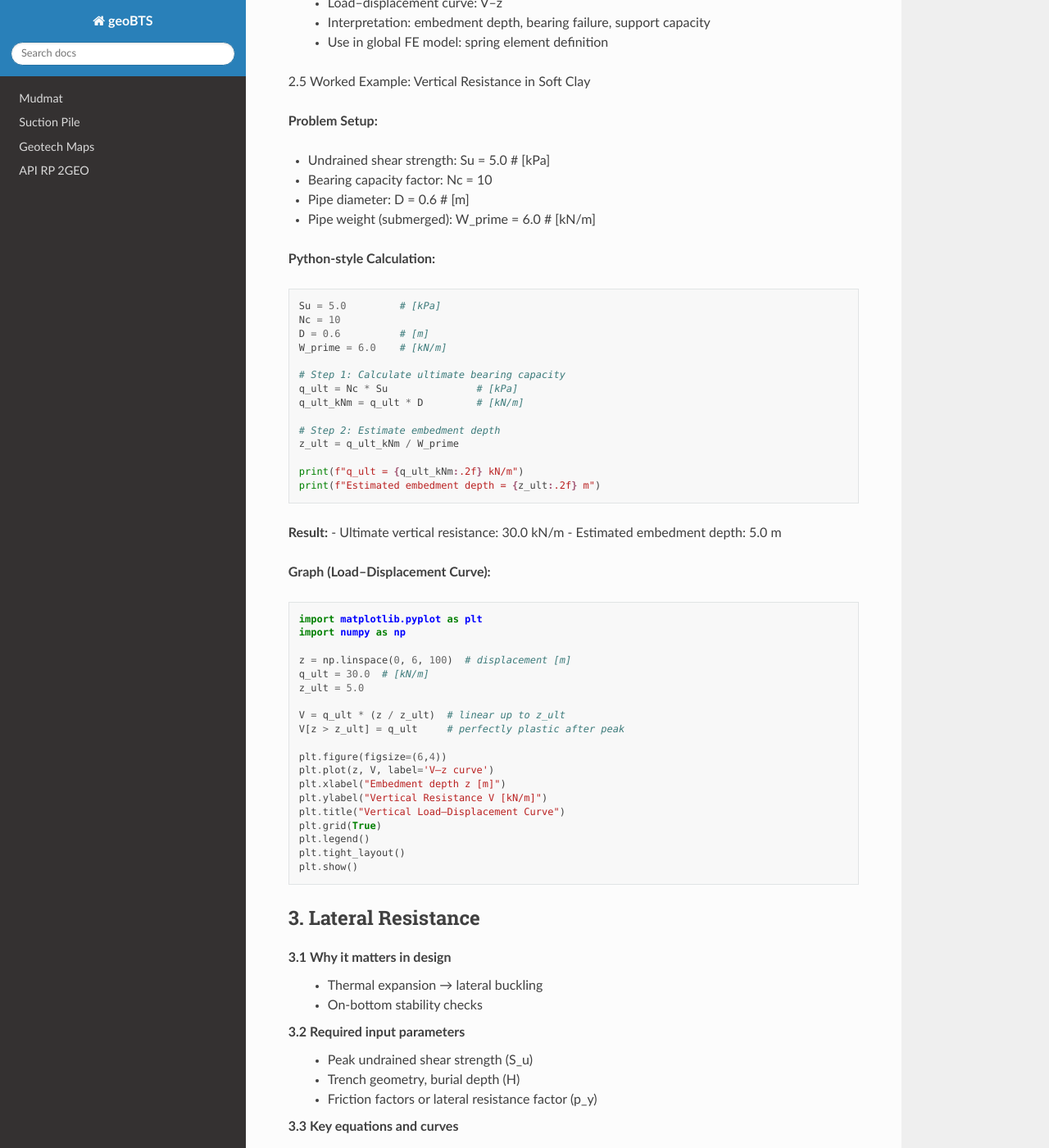
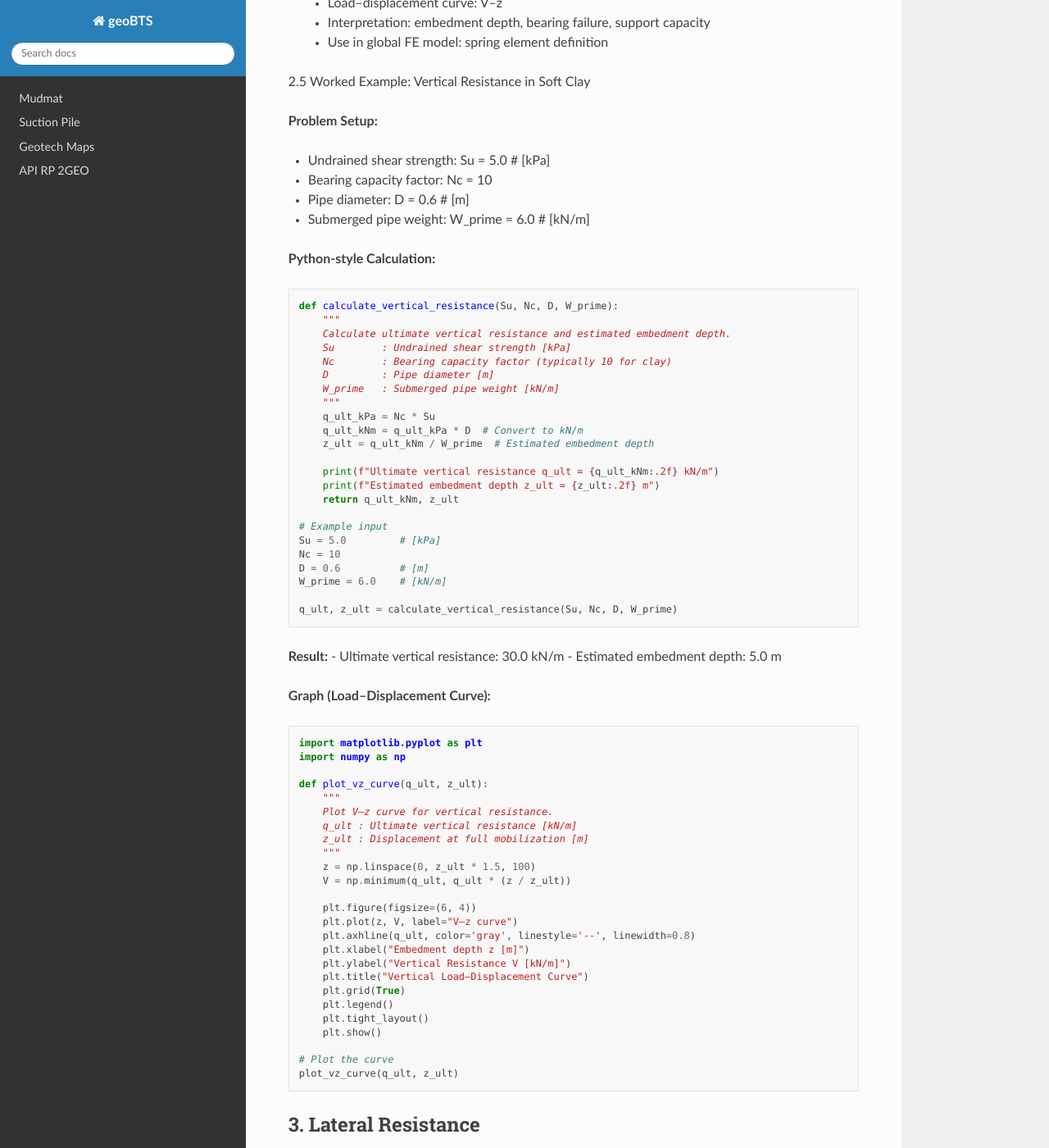
Before and after one commit to jungsohn/geoBTS, a Sphinx documentation site: the page built from docs/source/Pipe_Soil.rst, in a window 1280 px wide and 1400 px high, scrolled down 1029 px. Shown: the whole window at 82% size. Built offline with Sphinx 7.4.7 and the Read the Docs theme 3.1.0, drawn with Linux system fonts in a browser that asks for light colours.

Commit message:
Update Pipe_Soil.rst

```diff
--- a/docs/source/Pipe_Soil.rst
+++ b/docs/source/Pipe_Soil.rst
@@ -44,32 +44,40 @@ Pipe–Soil Interaction (PSI) Handbook
 
 2.5 Worked Example: Vertical Resistance in Soft Clay
 
-
 **Problem Setup:**
 
 - Undrained shear strength: Su = 5.0  # [kPa]
 - Bearing capacity factor: Nc = 10
 - Pipe diameter: D = 0.6  # [m]
-- Pipe weight (submerged): W_prime = 6.0  # [kN/m]
+- Submerged pipe weight: W_prime = 6.0  # [kN/m]
 
 **Python-style Calculation:**
 
 ::
 
+    def calculate_vertical_resistance(Su, Nc, D, W_prime):
+        """
+        Calculate ultimate vertical resistance and estimated embedment depth.
+        Su        : Undrained shear strength [kPa]
+        Nc        : Bearing capacity factor (typically 10 for clay)
+        D         : Pipe diameter [m]
+        W_prime   : Submerged pipe weight [kN/m]
+        """
+        q_ult_kPa = Nc * Su
+        q_ult_kNm = q_ult_kPa * D  # Convert to kN/m
+        z_ult = q_ult_kNm / W_prime  # Estimated embedment depth
+
+        print(f"Ultimate vertical resistance q_ult = {q_ult_kNm:.2f} kN/m")
+        print(f"Estimated embedment depth z_ult = {z_ult:.2f} m")
+        return q_ult_kNm, z_ult
+
+    # Example input
     Su = 5.0         # [kPa]
     Nc = 10
     D = 0.6          # [m]
     W_prime = 6.0    # [kN/m]
 
-    # Step 1: Calculate ultimate bearing capacity
-    q_ult = Nc * Su               # [kPa]
-    q_ult_kNm = q_ult * D         # [kN/m]
-
-    # Step 2: Estimate embedment depth
-    z_ult = q_ult_kNm / W_prime
-
-    print(f"q_ult = {q_ult_kNm:.2f} kN/m")
-    print(f"Estimated embedment depth = {z_ult:.2f} m")
+    q_ult, z_ult = calculate_vertical_resistance(Su, Nc, D, W_prime)
 
 **Result:**
 - Ultimate vertical resistance: 30.0 kN/m
@@ -82,22 +90,30 @@ Pipe–Soil Interaction (PSI) Handbook
     import matplotlib.pyplot as plt
     import numpy as np
 
-    z = np.linspace(0, 6, 100)  # displacement [m]
-    q_ult = 30.0  # [kN/m]
-    z_ult = 5.0
+    def plot_vz_curve(q_ult, z_ult):
+        """
+        Plot V–z curve for vertical resistance.
+        q_ult : Ultimate vertical resistance [kN/m]
+        z_ult : Displacement at full mobilization [m]
+        """
+        z = np.linspace(0, z_ult * 1.5, 100)
+        V = np.minimum(q_ult, q_ult * (z / z_ult))
 
-    V = q_ult * (z / z_ult)  # linear up to z_ult
-    V[z > z_ult] = q_ult     # perfectly plastic after peak
+        plt.figure(figsize=(6, 4))
+        plt.plot(z, V, label="V–z curve")
+        plt.axhline(q_ult, color='gray', linestyle='--', linewidth=0.8)
+        plt.xlabel("Embedment depth z [m]")
+        plt.ylabel("Vertical Resistance V [kN/m]")
+        plt.title("Vertical Load–Displacement Curve")
+        plt.grid(True)
+        plt.legend()
+        plt.tight_layout()
+        plt.show()
 
-    plt.figure(figsize=(6,4))
-    plt.plot(z, V, label='V–z curve')
-    plt.xlabel("Embedment depth z [m]")
-    plt.ylabel("Vertical Resistance V [kN/m]")
-    plt.title("Vertical Load–Displacement Curve")
-    plt.grid(True)
-    plt.legend()
-    plt.tight_layout()
-    plt.show()
+    # Plot the curve
+    plot_vz_curve(q_ult, z_ult)
+
+
 
 3. Lateral Resistance
 ---------------------
```
